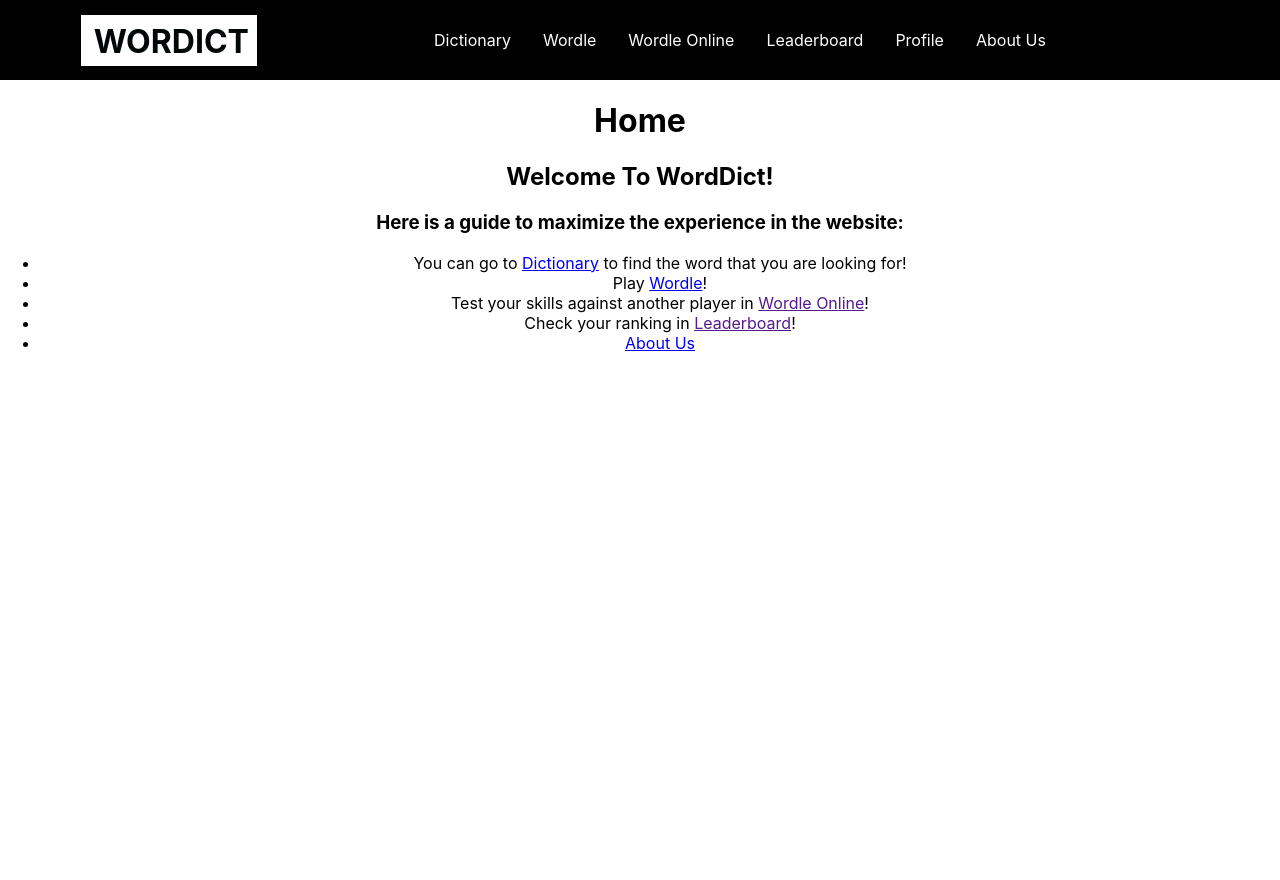
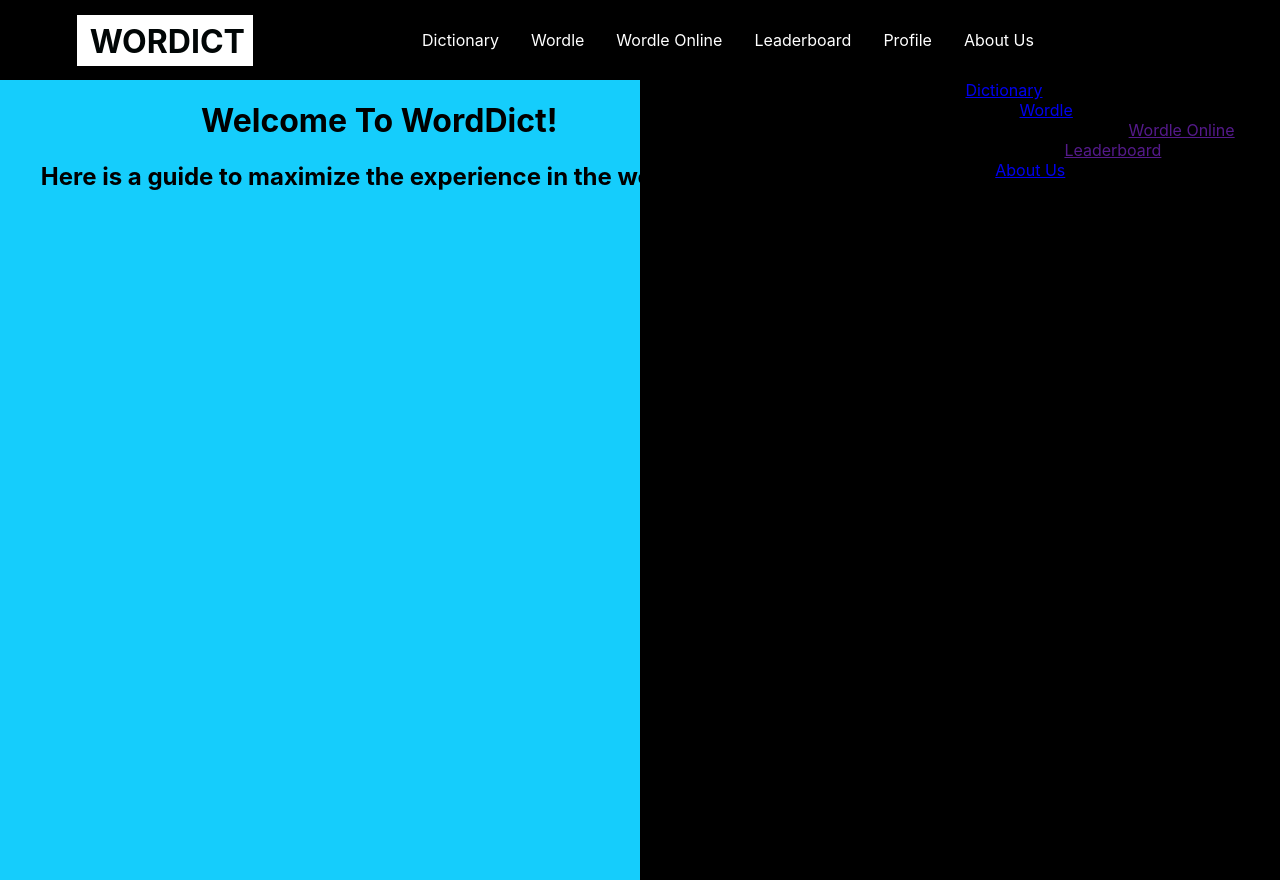
Before and after one commit to MarkProjs/wordict-project, a React (Create React App) app in the folder client/: page / in a window 1280 px wide. Before the commit the page ends 800 px from the top, so only its background shows below. Built offline with nearby package versions, Linux system fonts and the light colour scheme; no server answers.

Commit message:
fixing the styling for home

```diff
--- a/client/src/App.css
+++ b/client/src/App.css
@@ -2,45 +2,6 @@
   text-align: center;
 }
 
-.App-logo {
-  height: 40vmin;
-  pointer-events: none;
-}
-
-@media (prefers-reduced-motion: no-preference) {
-  .App-logo {
-    animation: App-logo-spin infinite 20s linear;
-  }
-}
-
-.App-header {
-  background-color: #282c34;
-  min-height: 100vh;
-  display: flex;
-  flex-direction: column;
-  align-items: center;
-  justify-content: center;
-  font-size: calc(10px + 2vmin);
-  color: white;
-}
-
-.App-link {
-  color: #61dafb;
-}
-
-@keyframes App-logo-spin {
-  from {
-    transform: rotate(0deg);
-  }
-  to {
-    transform: rotate(360deg);
-  }
-}
-.header {
-  display: flex;
-  justify-content: space-between;
-  align-items: center;
-}
 body {
   min-width: fit-content;
 }
--- a/client/src/components/Nav.js
+++ b/client/src/components/Nav.js
@@ -32,7 +32,6 @@ function Nav() {
           <Route path="/*" exact element= {<Error/>}/>
         </Routes>
       </Router>
-
     </>
   );
 }
--- a/client/src/components/NavBar.css
+++ b/client/src/components/NavBar.css
@@ -8,7 +8,6 @@
 
 .NavMenu {
     display: flex;
-    margin-right: -24px;
     color: #fff;
 
     @media screen and (max-width: 768px) {
--- /dev/null
+++ b/client/src/components/pages/Home.css
@@ -0,0 +1,16 @@
+.home {
+  display: flex;
+  justify-content: space-around;
+  background: linear-gradient(
+    to right,
+    #15cdfc 50%,
+    black 50%
+  );
+  height: 100vh;
+  width: 100vw;
+}
+
+
+.guideList {
+
+}
--- a/client/src/components/pages/Home.js
+++ b/client/src/components/pages/Home.js
@@ -1,18 +1,21 @@
+import './Home.css';
+
 function Home() {
   return(
-    <div>
-      <h1>Home</h1>
-      <h2>Welcome To WordDict!</h2>
-      <h3>Here is a guide to maximize the experience in the website:</h3>
-      <ul>
+    <div className='home'>
+      <div className="intro">
+        <h1>Welcome To WordDict!</h1>
+        <h2>Here is a guide to maximize the experience in the website:</h2>
+      </div>
+      <div className="guideList">
         <li>
-          You can go to <a href="/dict">Dictionary</a> to find the word that you are looking for!
+          You can go to <a href="/dict">Dictionary</a> to search for a word!
         </li>
         <li>Play <a href="/wordle">Wordle</a>!</li>
         <li>Test your skills against another player in <a href="">Wordle Online</a>!</li>
         <li>Check your ranking in <a href="">Leaderboard</a>!</li>
         <li><a href="/about">About Us</a></li>
-      </ul>
+      </div>
     </div>
   );
 }
```
